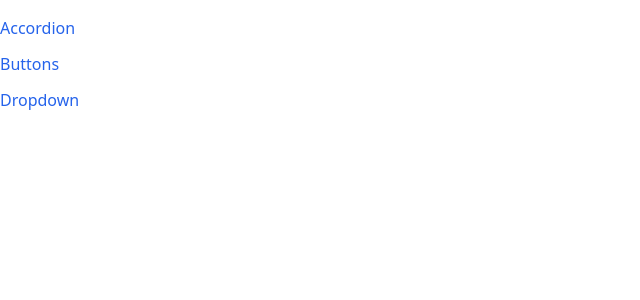
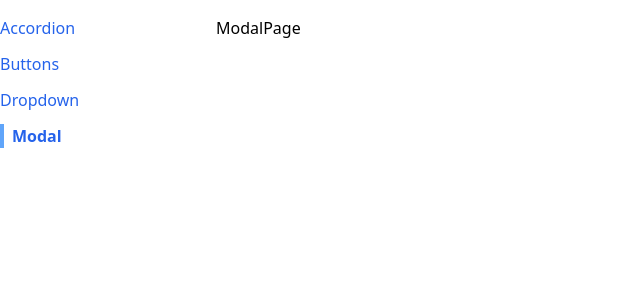
Before and after one commit to mrivasperez/component-library, a React (Vite) app: page /modal in a window 1280 px wide. Shown: the top 300 px of the page, without its empty margins (0-640 px from the left). Built offline with nearby package versions, Linux system fonts and the light colour scheme.

Commit message:
task: Scaffold modal feature

```diff
--- a/src/App.tsx
+++ b/src/App.tsx
@@ -3,6 +3,7 @@ import Sidebar from "./components/Sidebar";
 import AccordionPage from "./pages/AccordionPage";
 import ButtonPage from "./pages/ButtonPage";
 import DropdownPage from "./pages/DropdownPage";
+import ModalPage from "./pages/ModalPage";
 
 function App() {
   return (
@@ -18,6 +19,9 @@ function App() {
         <Route path="/dropdown">
           <DropdownPage />
         </Route>
+        <Route path="/modal">
+          <ModalPage />
+        </Route>
       </div>
     </div>
   );
--- /dev/null
+++ b/src/components/Modal.tsx
@@ -0,0 +1,7 @@
+import React from "react";
+
+const Modal = () => {
+  return <div>Modal</div>;
+};
+
+export default Modal;
--- a/src/components/Sidebar.tsx
+++ b/src/components/Sidebar.tsx
@@ -16,6 +16,10 @@ const Sidebar = () => {
     {
       label: "Dropdown",
       path: "/dropdown"
+    },
+    {
+      label: "Modal",
+      path: "/modal"
     }
   ];
 
--- /dev/null
+++ b/src/pages/ModalPage.tsx
@@ -0,0 +1,9 @@
+import React from 'react'
+
+const ModalPage = () => {
+  return (
+    <div>ModalPage</div>
+  )
+}
+
+export default ModalPage
```
